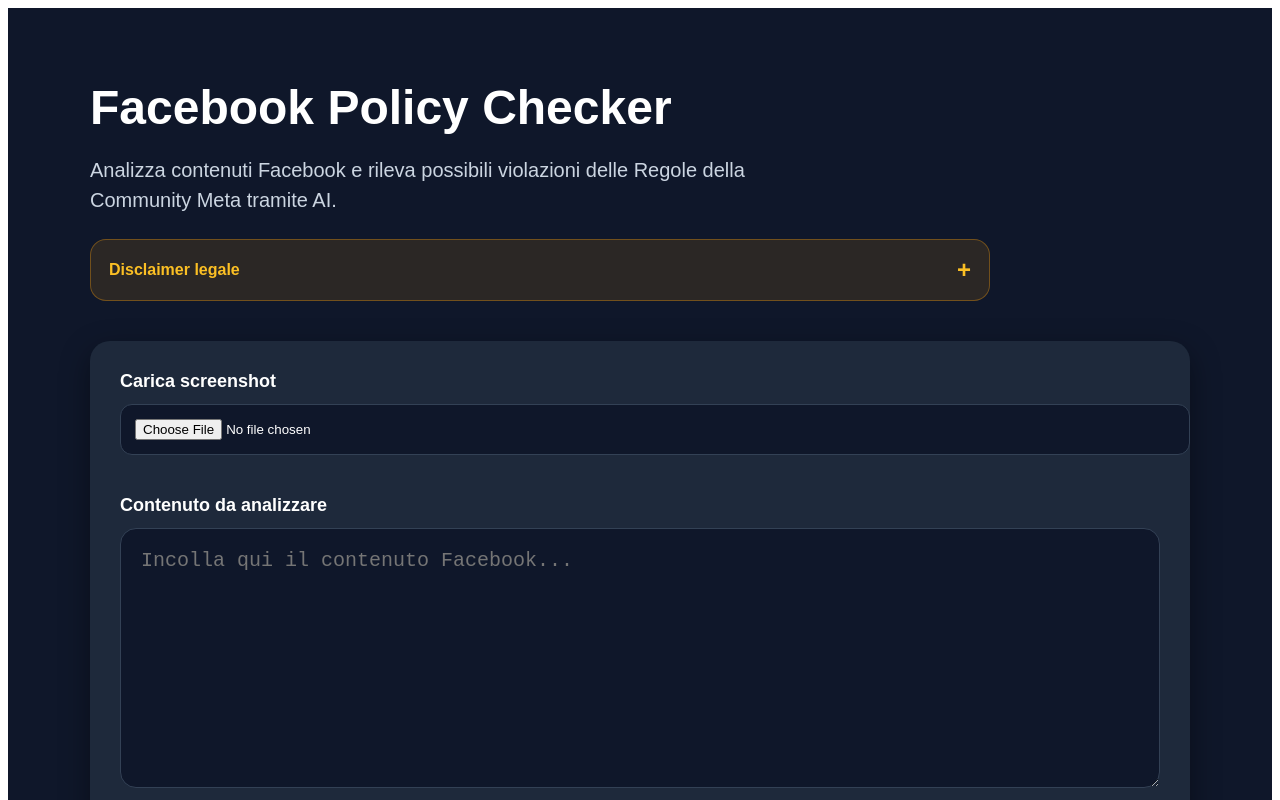
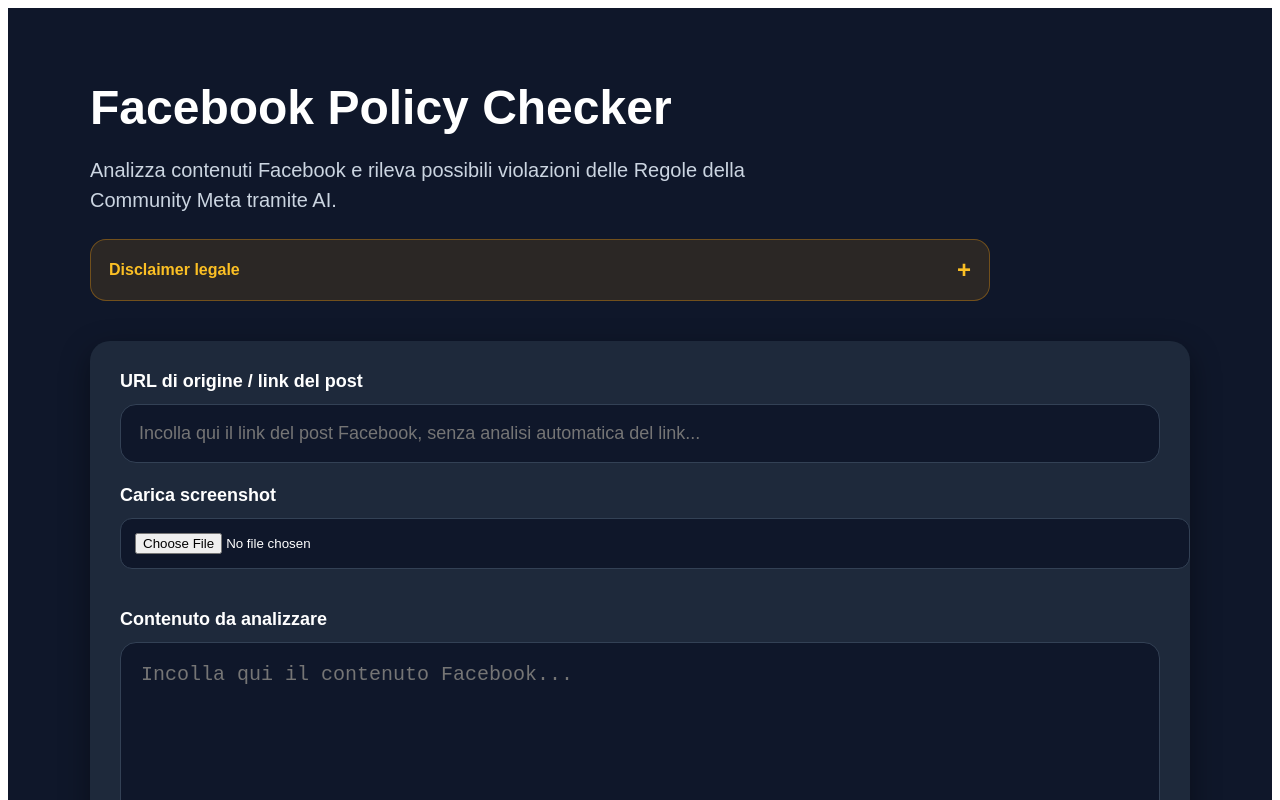
Before and after one commit to jushurxyz/jushurxyz-facebook-policy-checker, a Next.js app: page / in a window 1280 px wide. Shown: the top 800 px of the page. Built offline with nearby package versions, Linux system fonts and the light colour scheme.

Commit message:
Update page.js

```diff
--- a/app/page.js
+++ b/app/page.js
@@ -4,6 +4,7 @@
 import Tesseract from "tesseract.js";
 
 export default function Home() {
+  const [sourceUrl, setSourceUrl] = useState("");
   const [text, setText] = useState("");
   const [context, setContext] = useState("");
   const [result, setResult] = useState("");
@@ -32,6 +33,7 @@
     ];
 
     let index = 0;
+
     const interval = setInterval(() => {
       index = (index + 1) % steps.length;
       setAnalysisStep(steps[index]);
@@ -54,10 +56,11 @@
     return { label: "RISCHIO BASSO", color: "#22c55e", background: "#14532d" };
   }, [result]);
 
-  function saveToHistory(content, contextText, analysis) {
+  function saveToHistory(url, content, contextText, analysis) {
     const newEntry = {
       id: Date.now(),
       date: new Date().toLocaleString(),
+      sourceUrl: url,
       content,
       context: contextText,
       analysis
@@ -83,14 +86,14 @@
         headers: {
           "Content-Type": "application/json"
         },
-        body: JSON.stringify({ text, context })
+        body: JSON.stringify({ sourceUrl, text, context })
       });
 
       const data = await response.json();
       const analysisResult = data.result || "Nessun risultato.";
 
       setResult(analysisResult);
-      saveToHistory(text, context, analysisResult);
+      saveToHistory(sourceUrl, text, context, analysisResult);
     } catch (error) {
       setResult("Errore durante la richiesta.");
     }
@@ -284,12 +287,7 @@
             Regole della Community Meta tramite AI.
           </p>
 
-          <div
-            style={{
-              marginTop: 24,
-              maxWidth: 900
-            }}
-          >
+          <div style={{ marginTop: 24, maxWidth: 900 }}>
             <button
               onClick={() => setShowDisclaimer(!showDisclaimer)}
               style={{
@@ -308,13 +306,7 @@
               }}
             >
               <span>Disclaimer legale</span>
-
-              <span
-                style={{
-                  fontSize: 24,
-                  lineHeight: 1
-                }}
-              >
+              <span style={{ fontSize: 24, lineHeight: 1 }}>
                 {showDisclaimer ? "−" : "+"}
               </span>
             </button>
@@ -364,6 +356,36 @@
             boxShadow: "0 10px 30px rgba(0,0,0,0.4)"
           }}
         >
+          <label
+            style={{
+              display: "block",
+              marginBottom: 12,
+              fontSize: 18,
+              fontWeight: "bold"
+            }}
+          >
+            URL di origine / link del post
+          </label>
+
+          <input
+            type="url"
+            style={{
+              width: "100%",
+              background: "#0f172a",
+              color: "white",
+              border: "1px solid #334155",
+              borderRadius: 16,
+              padding: 18,
+              fontSize: 18,
+              outline: "none",
+              boxSizing: "border-box",
+              marginBottom: 22
+            }}
+            placeholder="Incolla qui il link del post Facebook, senza analisi automatica del link..."
+            value={sourceUrl}
+            onChange={(e) => setSourceUrl(e.target.value)}
+          />
+
           <label
             style={{
               display: "block",
@@ -502,6 +524,7 @@
 
             <button
               onClick={() => {
+                setSourceUrl("");
                 setText("");
                 setContext("");
                 setResult("");
@@ -562,6 +585,24 @@
             >
               {riskInfo.label}
             </div>
+
+            {sourceUrl && (
+              <div
+                style={{
+                  background: "#0f172a",
+                  border: "1px solid #334155",
+                  borderRadius: 14,
+                  padding: 16,
+                  marginBottom: 22,
+                  color: "#93c5fd",
+                  wordBreak: "break-word"
+                }}
+              >
+                <strong>URL di origine:</strong>
+                <br />
+                {sourceUrl}
+              </div>
+            )}
 
             <div
               style={{
@@ -679,6 +720,24 @@
                     {item.date}
                   </div>
 
+                  {item.sourceUrl && (
+                    <div
+                      style={{
+                        marginBottom: 18,
+                        color: "#93c5fd",
+                        background: "#0f172a",
+                        border: "1px solid #334155",
+                        borderRadius: 12,
+                        padding: 14,
+                        wordBreak: "break-word"
+                      }}
+                    >
+                      <strong>URL di origine:</strong>
+                      <br />
+                      {item.sourceUrl}
+                    </div>
+                  )}
+
                   <div
                     style={{
                       marginBottom: 18,
```
